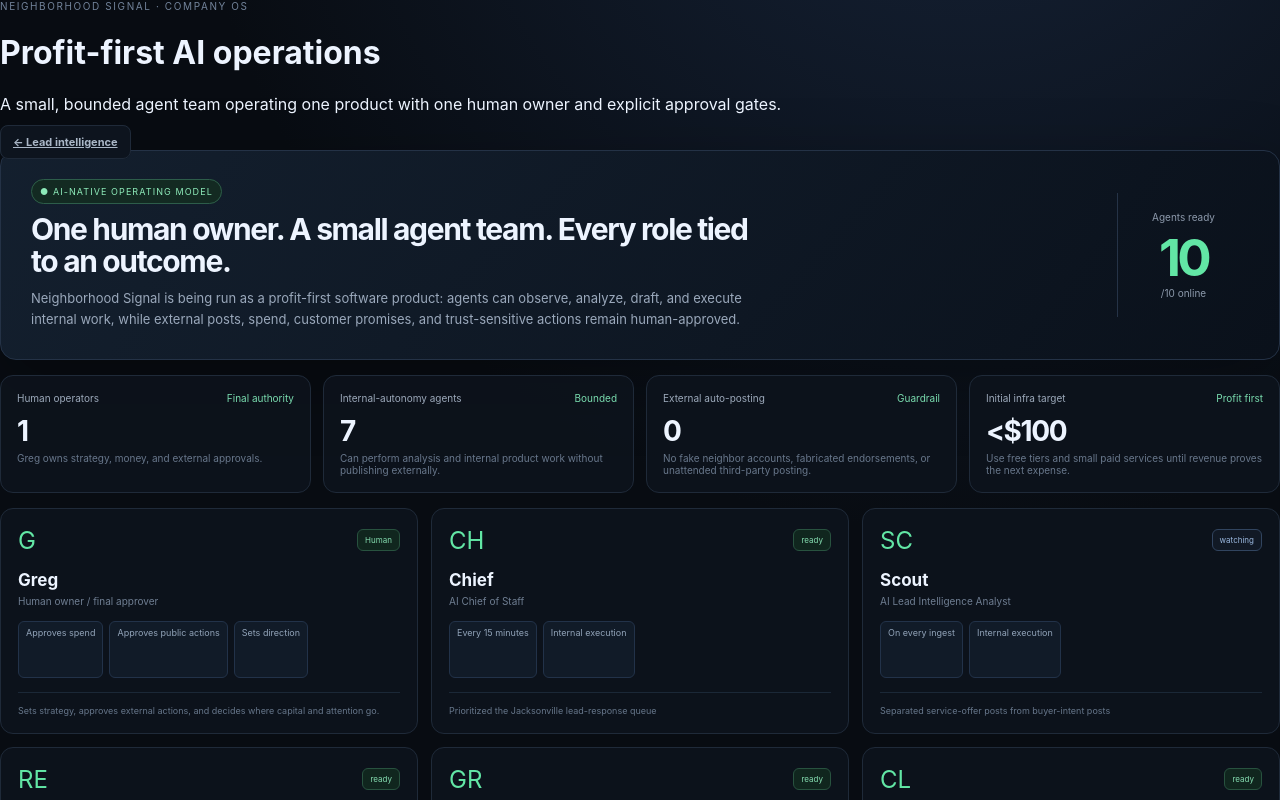
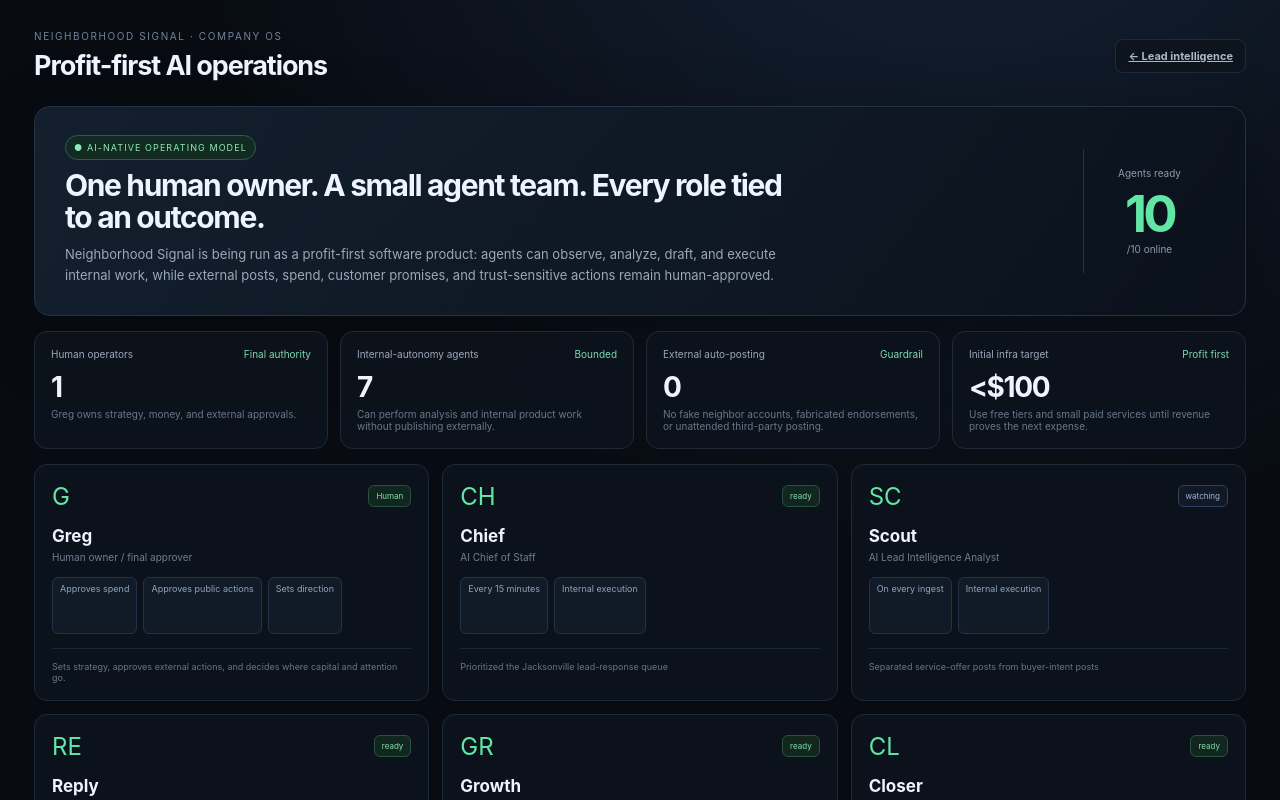
Before and after one commit to GsCommand/neighborhood-signal, a Next.js app: page /company-os in a window 1280 px wide. Shown: the top 800 px of the page. Built offline with nearby package versions, Linux system fonts and the light colour scheme.

Commit message:
Fit Company OS into existing app shell

```diff
--- a/app/company-os/page.tsx
+++ b/app/company-os/page.tsx
@@ -8,17 +8,16 @@ export const metadata = {
 
 export default function CompanyOSPage() {
   return (
-    <main className="company-os-page">
-      <header className="company-os-header">
+    <main className="main">
+      <header className="topbar">
         <div>
           <p className="eyebrow">Neighborhood Signal · Company OS</p>
           <h1>Profit-first AI operations</h1>
-          <p className="company-os-subtitle">A small, bounded agent team operating one product with one human owner and explicit approval gates.</p>
         </div>
-        <Link className="ghost-button" href="/">← Lead intelligence</Link>
+        <div className="top-actions"><Link className="ghost-button" href="/">← Lead intelligence</Link></div>
       </header>
       <AITeam />
-      <div className="company-os-divider" />
+      <div style={{ height: 24 }} />
       <AgentOps />
     </main>
   );
```
